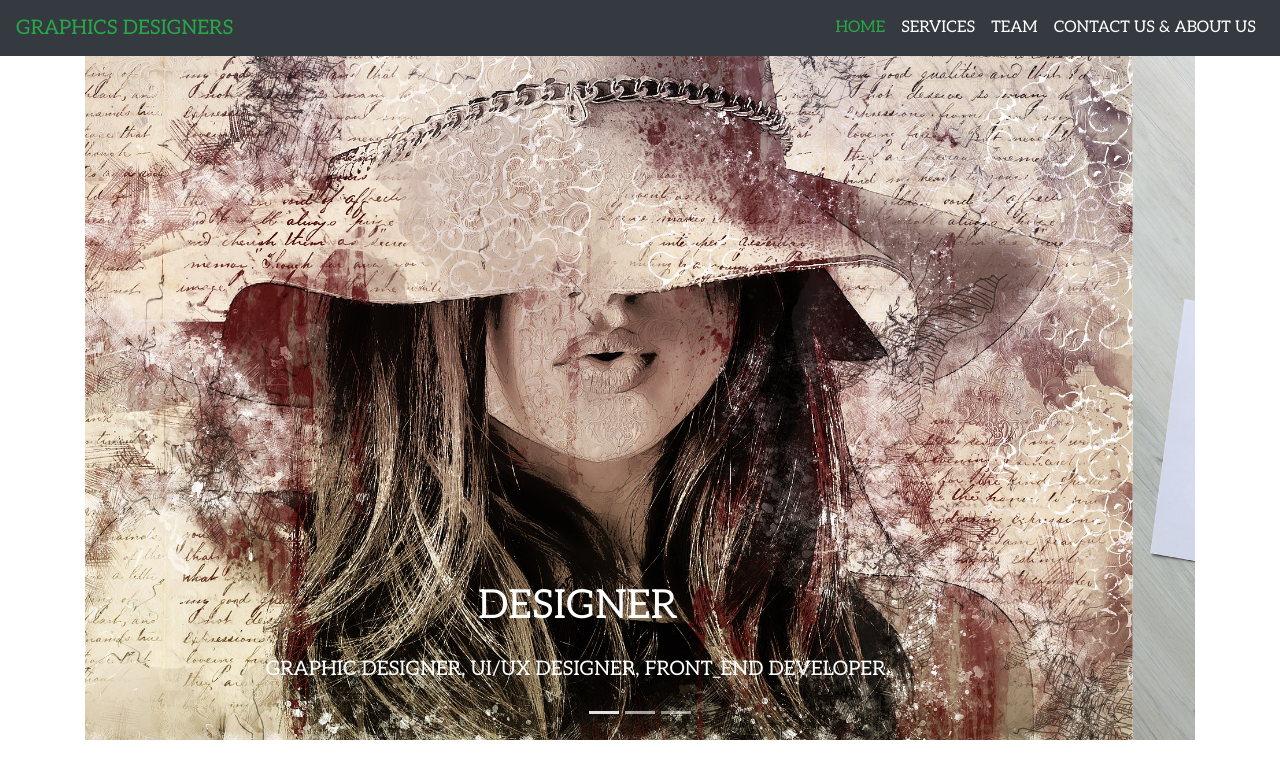
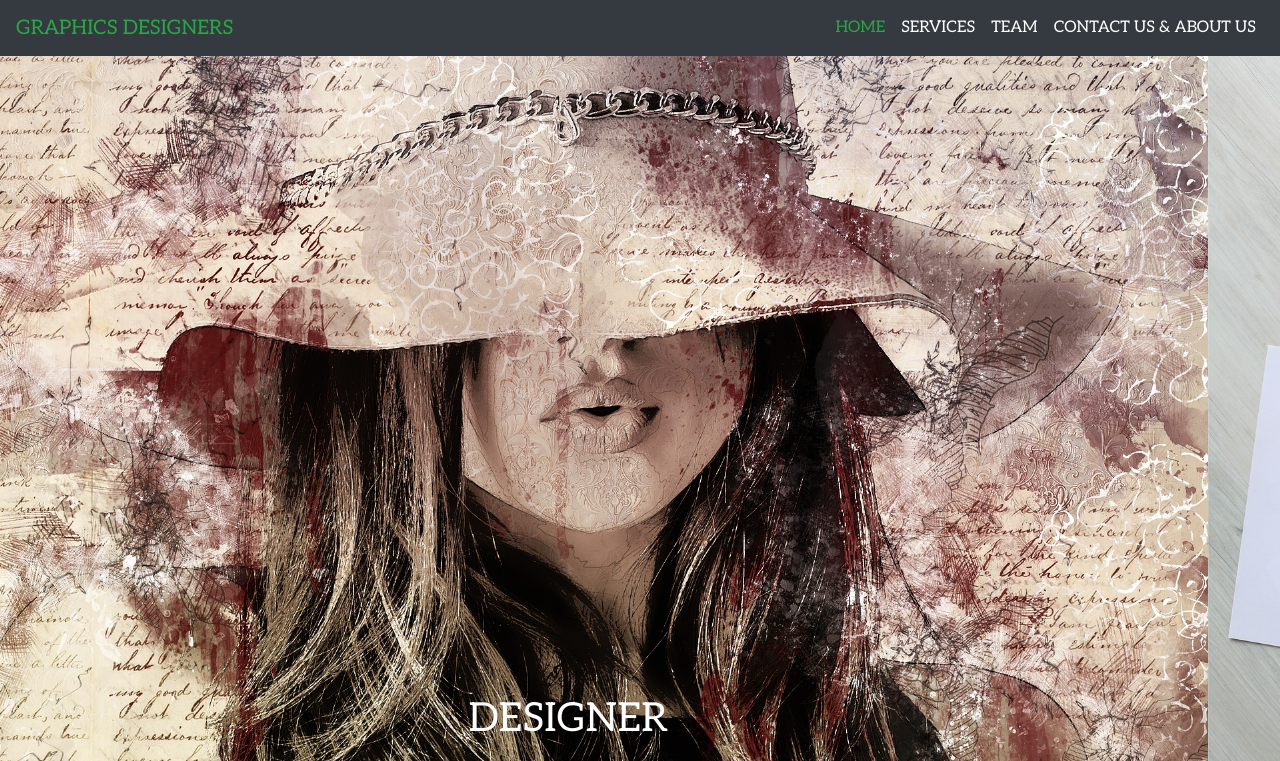
Before and after one commit to Y1a2s3h4/Graphic-Designer, a plain HTML site: page index.html in a window 1280 px wide. Shown: the top 761 px of the page. Drawn offline with nearby package versions, Linux system fonts and the light colour scheme.

Commit message:
file LINK FA

```diff
--- a/index.html
+++ b/index.html
@@ -16,10 +16,10 @@
     <!-- Latest compiled JavaScript -->
     <script src="https://maxcdn.bootstrapcdn.com/bootstrap/4.3.1/js/bootstrap.min.js"></script>
 
-    <link rel="stylesheet" href="https://use.fontawesome.com/releases/v5.8.1/css/all.css"
-        integrity="sha384-50oBUHEmvpQ+1lW4y57PTFmhCaXp0ML5d60M1M7uH2+nqUivzIebhndOJK28anvf" crossorigin="anonymous">
+    <!-- <link rel="stylesheet" href="https://use.fontawesome.com/releases/v5.8.1/css/all.css"
+        integrity="sha384-50oBUHEmvpQ+1lW4y57PTFmhCaXp0ML5d60M1M7uH2+nqUivzIebhndOJK28anvf" crossorigin="anonymous"> -->
 
-   <!-- <link rel="stylesheet" href="../fontawesome-free-5.8.1-web/css/all.css"> -->
+   <link rel="stylesheet" href="../fontawesome-free-5.8.1-web/css/all.css">
     <!-- Libraries CSS Files
     <link href="lib/font-awesome/css/font-awesome.min.css" rel="stylesheet">
     <link href="lib/animate/animate.min.css" rel="stylesheet">
@@ -93,7 +93,7 @@
 
     <!-- image carousel(slider) -->
 
-    <div id="slides" class="carousel slide container" data-ride="carousel" data-interval="5000">
+    <div id="slides" class="carousel slide " data-ride="carousel" data-interval="5000">
      <ul class="carousel-indicators">
         <li data-target="#slides" data-slide-to="0" class="active"></li>
         <li data-target="#slides" data-slide-to="1" ></li>
```
